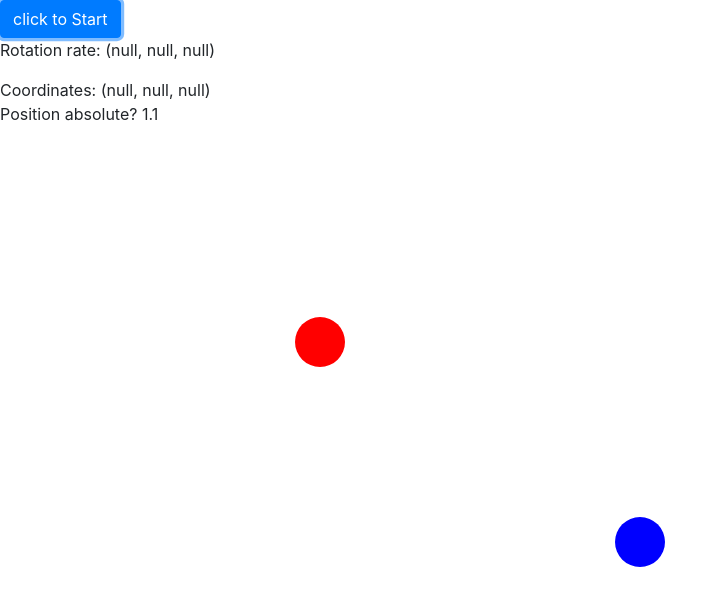
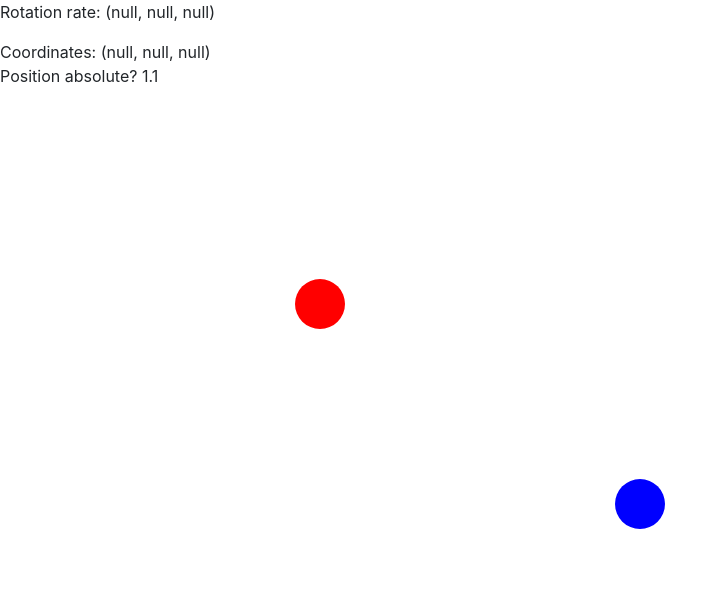
Before and after one commit to Straw-Sopcic/it202spr2018, a plain HTML site: page labs/lab21/index.html in a window 1280 px wide. Both pictures are taken after a click on the button "click to Start". Shown: the whole page, without its empty margins (0-728 px from the left). Drawn offline with nearby package versions, Linux system fonts and the light colour scheme.

Commit message:
trying to make initializing the speech work

```diff
--- a/labs/lab21/index.html
+++ b/labs/lab21/index.html
@@ -78,12 +78,6 @@
                 window.requestAnimationFrame(draw);
             }
 
-
-            function hideButton() {
-                $("#startBtn").hide();
-                window.speechSynthesis.speak("");
-            }
-
             draw();
 
 
@@ -131,9 +125,13 @@
                 }
                 e.preventDefault(); // prevent the default action (scroll / move caret)
             });
+        });
 
 
-        });
+        function hideButton() {
+                $("#startBtn").hide();
+                window.speechSynthesis.speak(new SpeechSynthesisUtterance('start'));
+            }
     </script>
 
 
```
